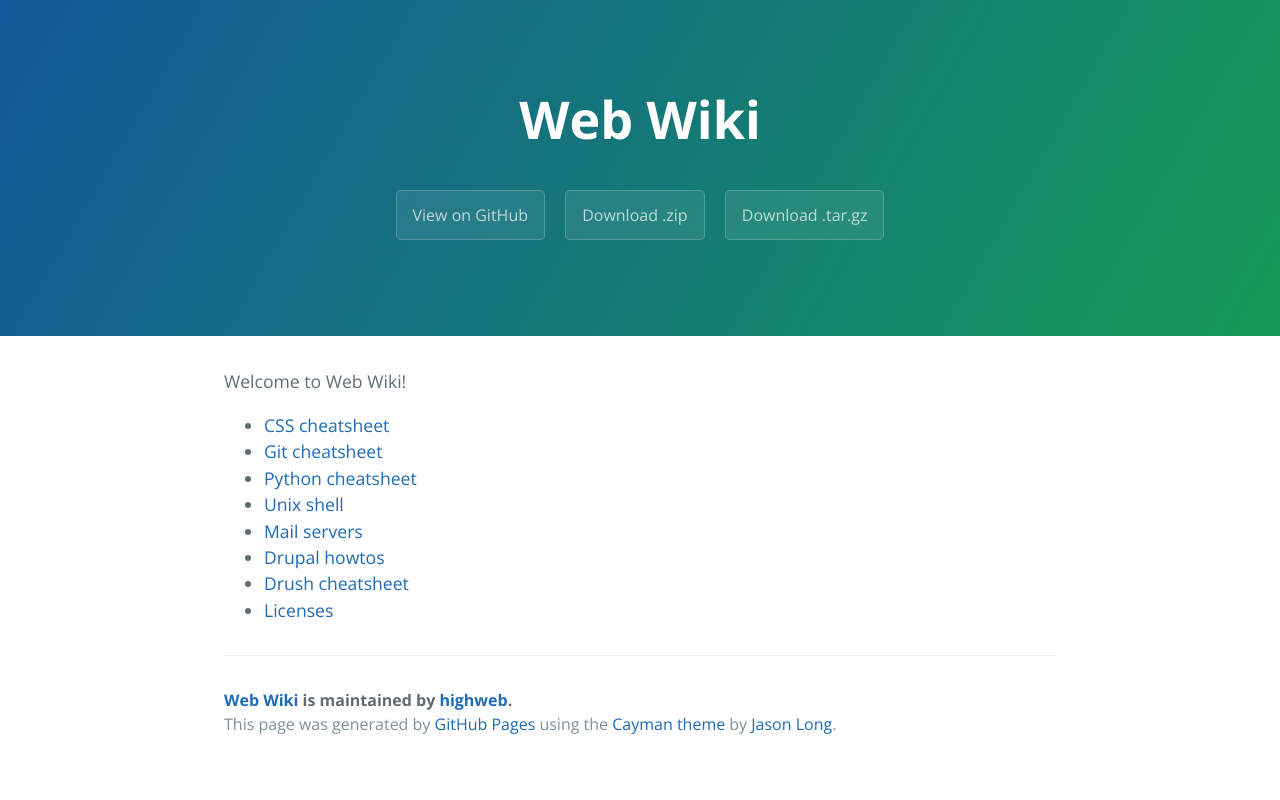
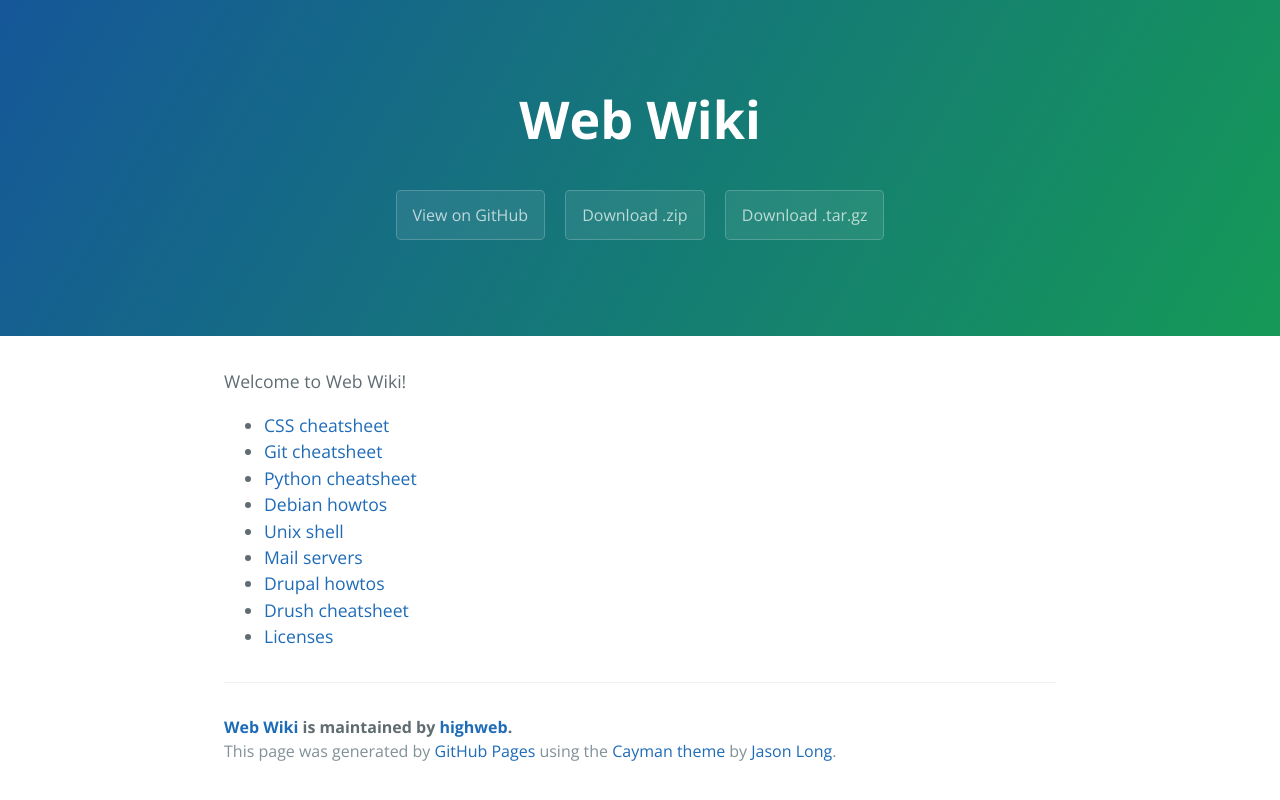
Before and after one commit to highweb/web-wiki, a Jekyll site: the page built from index.md, in a window 1280 px wide. Shown: the top 800 px of the page. Built offline with Jekyll 4.4.1, drawn with Linux system fonts in a browser that asks for light colours.

Commit message:
Update index.md

```diff
--- a/index.md
+++ b/index.md
@@ -8,6 +8,7 @@ Welcome to Web Wiki!
 * [CSS cheatsheet](/css)
 * [Git cheatsheet](/git)
 * [Python cheatsheet](/python)
+* [Debian howtos](/debian)
 * [Unix shell](/shell)
 * [Mail servers](/mail)
 * [Drupal howtos](/drupal)
```
